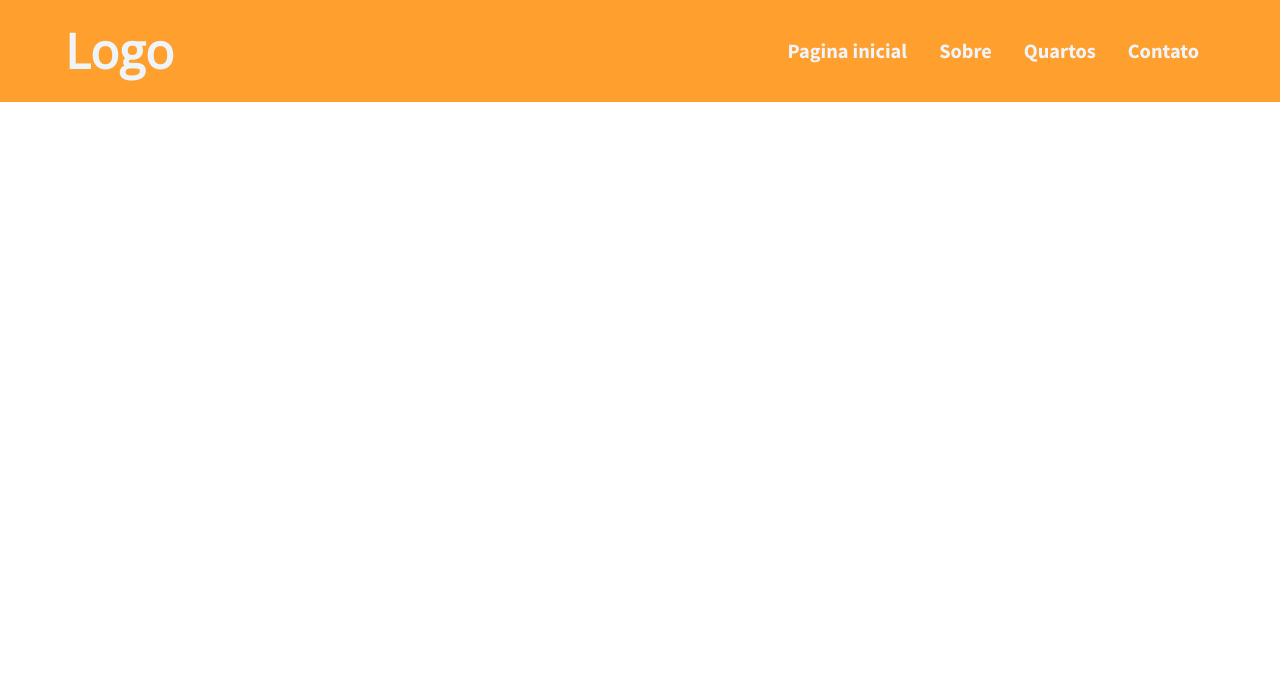
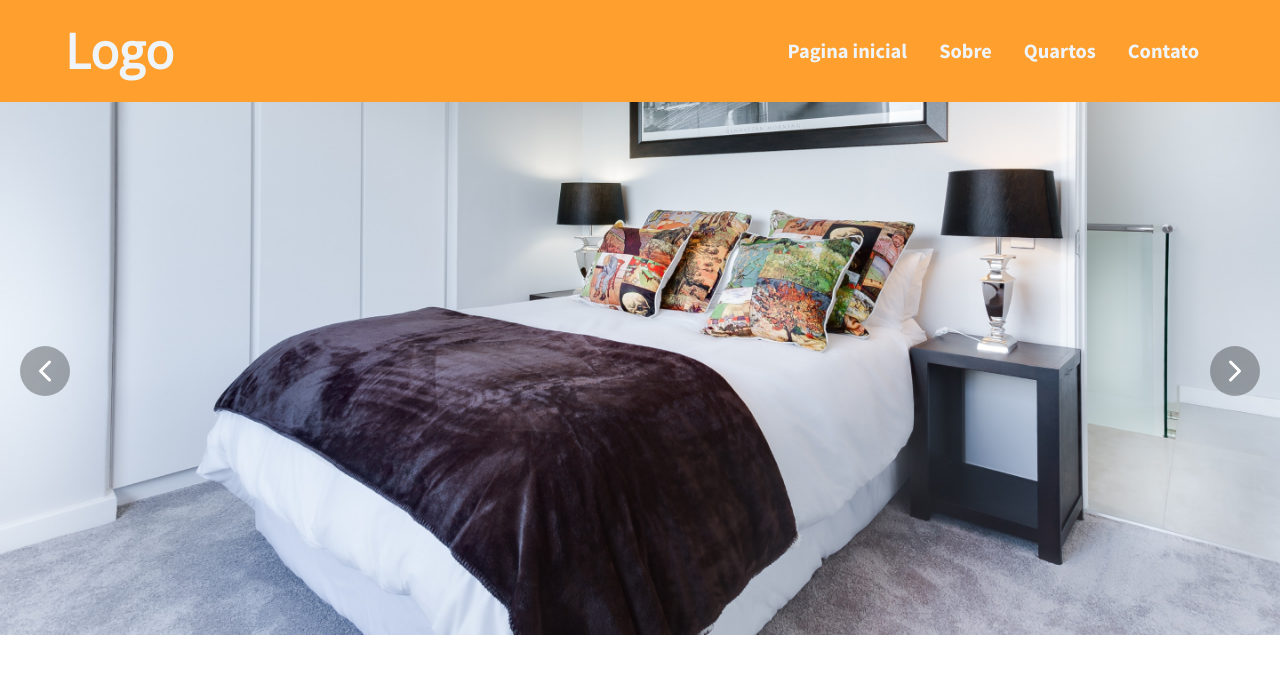
Before and after one commit to iago-monteirog/DEP-Checkpoint-S02E01-Pousada, a React (Create React App) app: page / in a window 1280 px wide. Shown: the top 674 px of the page. Built offline with nearby package versions, Linux system fonts and the light colour scheme.

Commit message:
add Home banner

```diff
--- a/package.json
+++ b/package.json
@@ -12,7 +12,9 @@
     "react-dom": "^16.13.1",
     "react-feather": "^2.0.8",
     "react-router-dom": "^5.2.0",
-    "react-scripts": "3.4.3"
+    "react-scripts": "3.4.3",
+    "react-slick": "^0.27.10",
+    "slick-carousel": "^1.8.1"
   },
   "scripts": {
     "start": "react-scripts start",
--- /dev/null
+++ b/src/components/HomeBanner/HomeBanner.scss
@@ -0,0 +1,52 @@
+.HomeBanner {
+  overflow: hidden;
+
+  .HomeBanner__inside {
+    position: relative;
+
+    .HomeBanner__arrows {
+      position: absolute;
+      top: 0;
+      right: 0;
+      bottom: 0;
+      left: 0;
+      display: flex;
+      justify-content: space-between;
+      align-items: center;
+      z-index: 1;
+    }
+    .HomeBanner__slide {
+      .HomeBanner__arrow-left,
+      .HomeBanner__arrow-right {
+        width: 50px;
+        height: 50px;
+        top: 350px;
+        background: rgba(0, 0, 0, 0.3);
+        border: none;
+        border-radius: 50%;
+        display: flex;
+        align-items: center;
+        justify-content: center;
+        position: absolute;
+        z-index: 1;
+        bottom: 0;
+        margin: auto;
+        top: 0;
+        cursor: pointer;
+      }
+
+      .HomeBanner__arrow-right {
+        right: 20px;
+      }
+
+      .HomeBanner__arrow-left {
+        left: 20px;
+      }
+
+      .HomeBanner__slide-item {
+        img {
+        }
+      }
+    }
+  }
+}
--- /dev/null
+++ b/src/components/HomeBanner/index.js
@@ -0,0 +1,53 @@
+import React from "react";
+import slideImage from "../../assets/img/slide-image.png";
+import Slider from "react-slick";
+import "slick-carousel/slick/slick.css";
+import "slick-carousel/slick/slick-theme.css";
+import { ChevronLeft, ChevronRight } from "react-feather";
+// import  from "react-feather";
+
+function ArrowRight({ onClick }) {
+  return (
+    <button onClick={onClick} className="HomeBanner__arrow-right">
+      <ChevronRight color="#fff" width="36px" height=" 50px" />
+    </button>
+  );
+}
+
+function ArrowLeft({ onClick }) {
+  return (
+    <button onClick={onClick} className="HomeBanner__arrow-left">
+      <ChevronLeft color="#fff" width="36px" height=" 50px" />
+    </button>
+  );
+}
+
+export default function HomeBanner() {
+  var settings = {
+    nextArrow: <ArrowLeft />,
+    prevArrow: <ArrowRight />,
+    dots: true,
+    infinite: true,
+    speed: 500,
+    slidesToShow: 1,
+    slidesToScroll: 1,
+  };
+
+  return (
+    <div className="HomeBanner">
+      <div className="HomeBanner__inside">
+        <Slider {...settings} className="HomeBanner__slide">
+          <div className="HomeBanner__slide-item">
+            <img src={slideImage} alt="Banner" />
+          </div>
+          <div className="HomeBanner__slide-item">
+            <img src={slideImage} alt="Banner" />
+          </div>
+          <div className="HomeBanner__slide-item">
+            <img src={slideImage} alt="Banner" />
+          </div>
+        </Slider>
+      </div>
+    </div>
+  );
+}
--- a/src/pages/Home/index.js
+++ b/src/pages/Home/index.js
@@ -1,7 +1,13 @@
 import React from "react";
-import './Home.scss'
+import "./Home.scss";
 import Navbar from "../../components/Navbar";
+import HomeBanner from "../../components/HomeBanner";
 
 export default function Home() {
-  return <Navbar/>;
+  return (
+    <>
+      <Navbar />
+      <HomeBanner />
+    </>
+  );
 }
--- a/src/sass/components/_all.scss
+++ b/src/sass/components/_all.scss
@@ -1 +1,2 @@
 @import '../../components/Navbar/Navbar.scss';
+@import '../../components/HomeBanner/HomeBanner.scss';
```
Also changed, not shown: src/assets/img/slide-image.png (added), 1 other file (tests, documents, lock files or other folders).
